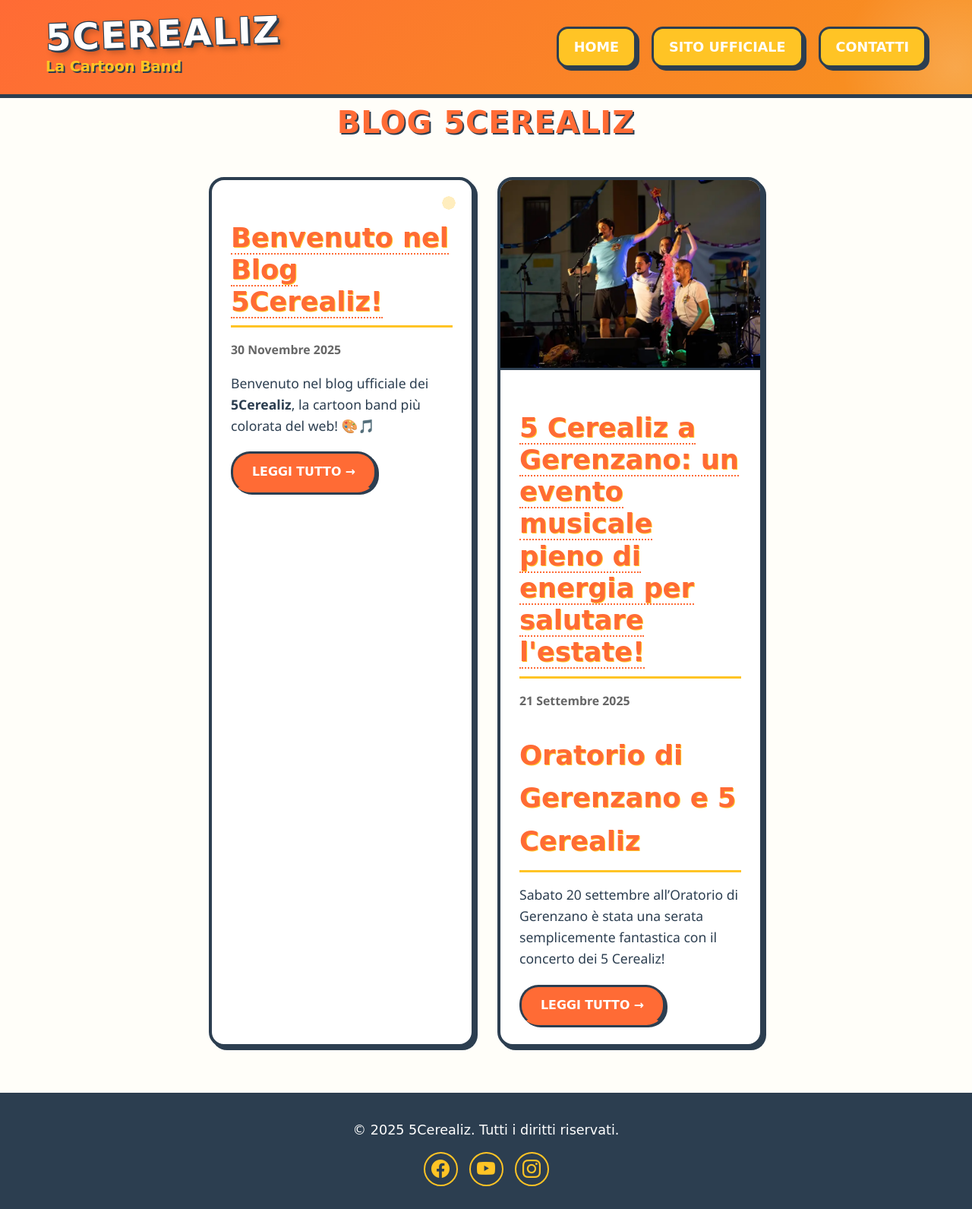
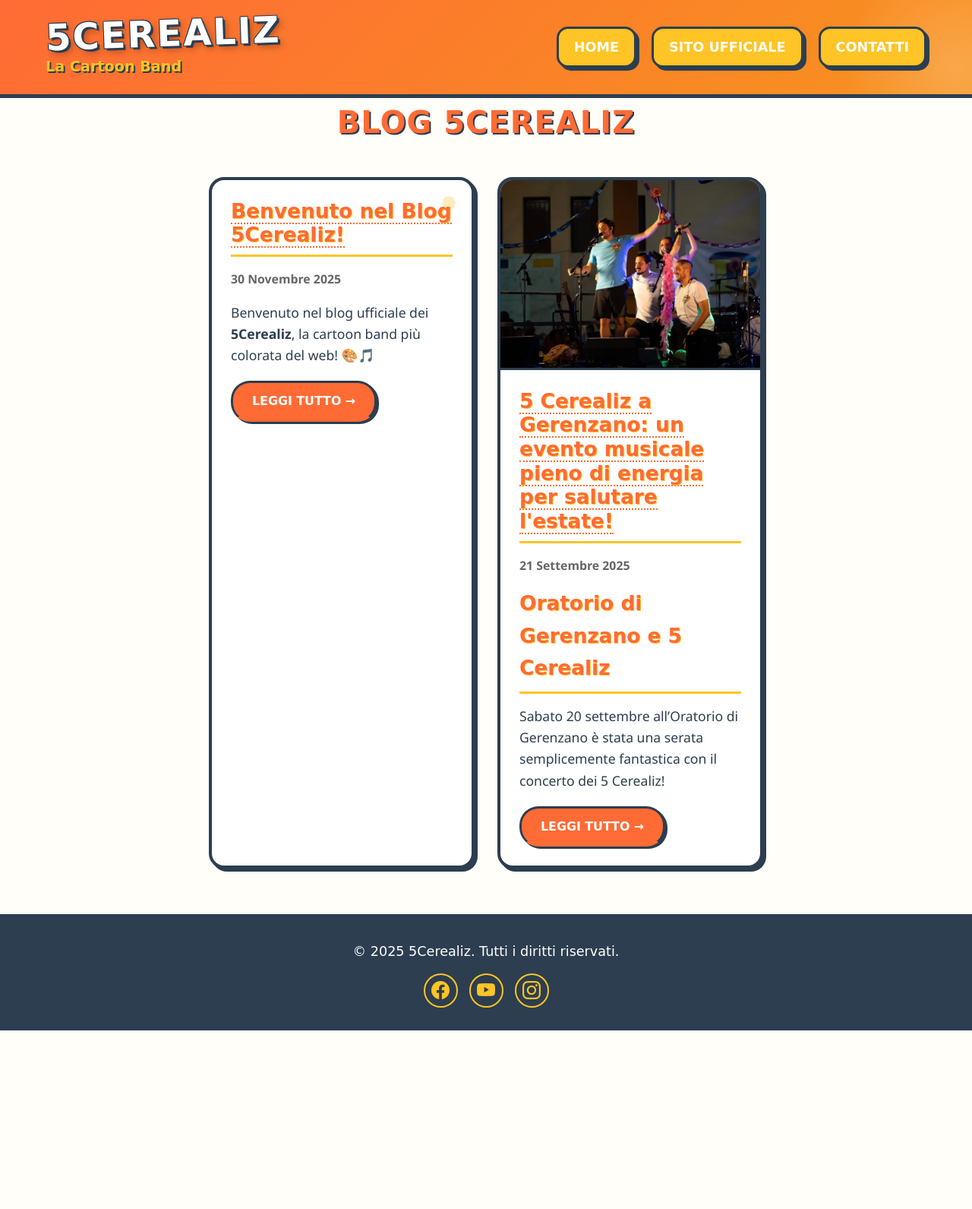
Before and after one commit to thelizberries/blog-5cerealiz, a Jekyll site: the page built from index.html, in a window 1280 px wide. Shown: the whole page at 76% size. Built offline with Jekyll 4.4.1, drawn with Linux system fonts in a browser that asks for light colours; the list of posts is cut into pages by our own code; after the commit the page ends 1356 px from its top, so only the background shows below that.

Commit message:
Comment out font size and margin properties in post title and headings for styling adjustments

```diff
--- a/assets/css/5cerealiz-blog.css
+++ b/assets/css/5cerealiz-blog.css
@@ -221,8 +221,8 @@ main {
 
 .post-title {
     font-family: var(--font-heading);
-    font-size: 1.6em;
-    margin-bottom: 10px;
+    /*font-size: 1.6em;
+    margin-bottom: 10px;*/
     line-height: 1.2;
 }
 
@@ -336,13 +336,13 @@ main {
 .post-content h4 {
     font-family: var(--font-heading);
     color: var(--primary-color);
-    margin-top: 30px;
+    /*margin-top: 30px; */
     margin-bottom: 15px;
     text-shadow: 1px 1px 0 var(--accent-color);
 }
 
 .post-content h2 {
-    font-size: 2em;
+    /*font-size: 2em; */
     border-bottom: 3px solid var(--accent-color);
     padding-bottom: 10px;
 }
```
